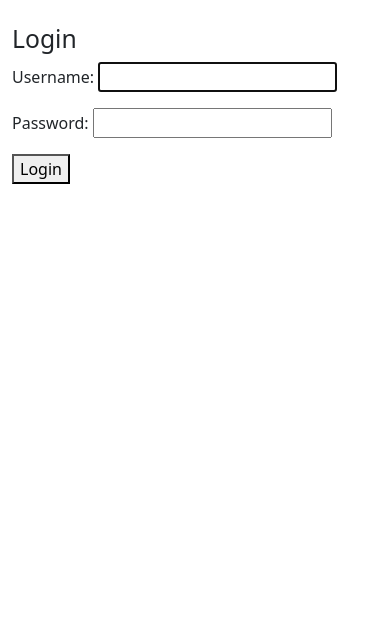
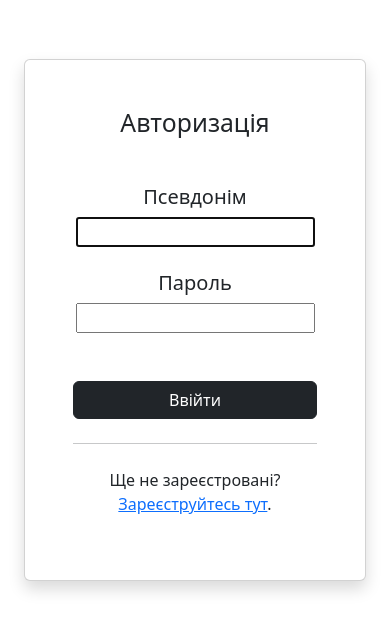
Before and after one commit to tri-white/chat-django, a Django app: page /accounts/login/ in a window 390 px wide. Shown: the part 58-689 px from the top of the page. Run offline with Django 5.2, Linux system fonts and the light colour scheme.

Commit message:
styled login

```diff
--- a/accounts/forms.py
+++ b/accounts/forms.py
@@ -6,11 +6,29 @@ from .models import CustomUser
 from django import forms
 from django.contrib.auth.forms import UserChangeForm
 from .models import CustomUser
+from django.contrib.auth.forms import AuthenticationForm
+
+class CustomAuthenticationForm(AuthenticationForm):
+    def __init__(self, *args, **kwargs):
+        super(CustomAuthenticationForm, self).__init__(*args, **kwargs)
+
+        # Change labels for fields to Ukrainian
+        self.fields['username'].label = 'Псевдонім'
+        self.fields['password'].label = 'Пароль'
 
 class CustomUserCreationForm(UserCreationForm):
     class Meta:
         model = CustomUser
         fields = ['username', 'email', 'password1', 'password2']
+
+    def __init__(self, *args, **kwargs):
+        super(CustomUserCreationForm, self).__init__(*args, **kwargs)
+
+        # Change labels for fields to Ukrainian
+        self.fields['username'].label = 'Ім\'я користувача'
+        self.fields['email'].label = 'Електронна пошта'
+        self.fields['password1'].label = 'Пароль'
+        self.fields['password2'].label = 'Підтвердження паролю'
 
 class UserProfileForm(UserChangeForm):
     class Meta:
@@ -21,3 +39,7 @@ class UserProfileForm(UserChangeForm):
         super(UserProfileForm, self).__init__(*args, **kwargs)
         self.fields['password'].widget = forms.PasswordInput()
         self.fields['password'].help_text = None
+
+        # Change labels for fields to Ukrainian
+        self.fields['avatar'].label = 'Аватар'
+        self.fields['password'].label = 'Пароль'
--- a/accounts/templates/registration/login.html
+++ b/accounts/templates/registration/login.html
@@ -1,11 +1,31 @@
-<!-- accounts/templates/registration/login.html -->
 {% extends 'base.html' %}
 
 {% block content %}
-  <h2>Login</h2>
-  <form method="post">
-    {% csrf_token %}
-    {{ form.as_p }}
-    <button type="submit">Login</button>
-  </form>
+    <div class="container mt-4">
+        <div class="row justify-content-center align-items-center" style="margin-top: 5vh;">
+            <div class="col-md-5 py-3">
+                <div class="card shadow">
+                    <div class="card-body p-5">
+                        <h2 class="card-title text-center mb-5">Авторизація</h2>
+                        <form method="post" class="text-center">
+                            {% csrf_token %}
+                            {% for field in form %}
+                                <div class="mb-4">
+                                    <label for="{{ field.id_for_label }}" class="form-label h5">{{ field.label }}</label><br>
+                                    {{ field }}
+                                </div>
+                            {% endfor %}
+                            <div class="d-grid gap-2 mt-5">
+                                <button type="submit" class="btn btn-dark btn-block">Ввійти</button>
+                            </div>
+                        </form>
+                        <hr class="my-4">
+                        <p class="text-center">
+                            Ще не зареєстровані? <a href="{% url 'register' %}" class="text-primary">Зареєструйтесь тут</a>.
+                        </p>
+                    </div>
+                </div>
+            </div>
+        </div>
+    </div>
 {% endblock %}
--- a/accounts/views.py
+++ b/accounts/views.py
@@ -7,6 +7,7 @@ from django.contrib.auth.decorators import login_required
 from django.contrib.auth.forms import PasswordChangeForm
 from django.contrib.auth import update_session_auth_hash
 from django.contrib import messages
+from .forms import CustomAuthenticationForm
 
 def user_logout(request):
     logout(request)
@@ -24,15 +25,17 @@ def register(request):
     return render(request, 'registration/register.html', {'form': form})
 
 
+
+
 def user_login(request):
     if request.method == 'POST':
-        form = AuthenticationForm(request, request.POST)
+        form = CustomAuthenticationForm(request, request.POST)
         if form.is_valid():
             user = form.get_user()
             login(request, user)
             return redirect('chat_home')  # Change 'chat_home' to the name of your chat home page
     else:
-        form = AuthenticationForm()
+        form = CustomAuthenticationForm()
     return render(request, 'registration/login.html', {'form': form})
 
 @login_required
--- a/mychat/templates/base.html
+++ b/mychat/templates/base.html
@@ -24,13 +24,11 @@
                         <li class="nav-item ms-5"><a class="nav-link" href="{% url 'chat_home' %}">Чат</a></li>
                         <div class="d-flex">
                             {% if user.is_authenticated %}
+                            <li class="nav-item"><a class="nav-link" href="{% url 'user_profile' %}">Профіль</a></li>
                                 <li class="nav-item"><a class="nav-link" href="{% url 'logout' %}">Вихід</a></li>
-                                <li class="nav-item"><a class="nav-link" href="{% url 'user_profile' %}">Профіль</a></li>
-                                <!-- Add other authenticated user links as needed -->
                             {% else %}
+                                <li class="nav-item"><a class="nav-link" href="{% url 'login' %}">Авторизація</a></li>
                                 <li class="nav-item"><a class="nav-link" href="{% url 'register' %}">Реєстрація</a></li>
-                                <li class="nav-item"><a class="nav-link" href="{% url 'login' %}">Авторизація</a></li>
-                                <!-- Add other links for non-authenticated users as needed -->
                             {% endif %}
                         </div>
                     </ul>
```
Also changed, not shown: db.sqlite3.
